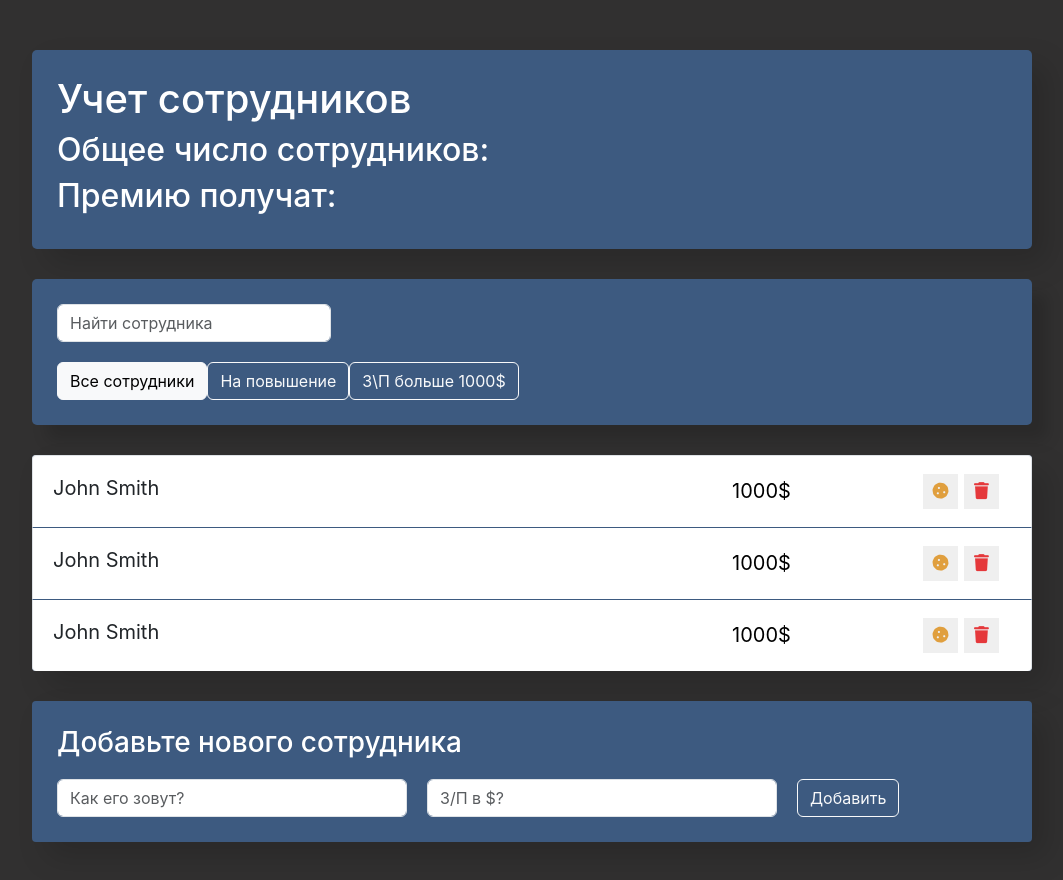
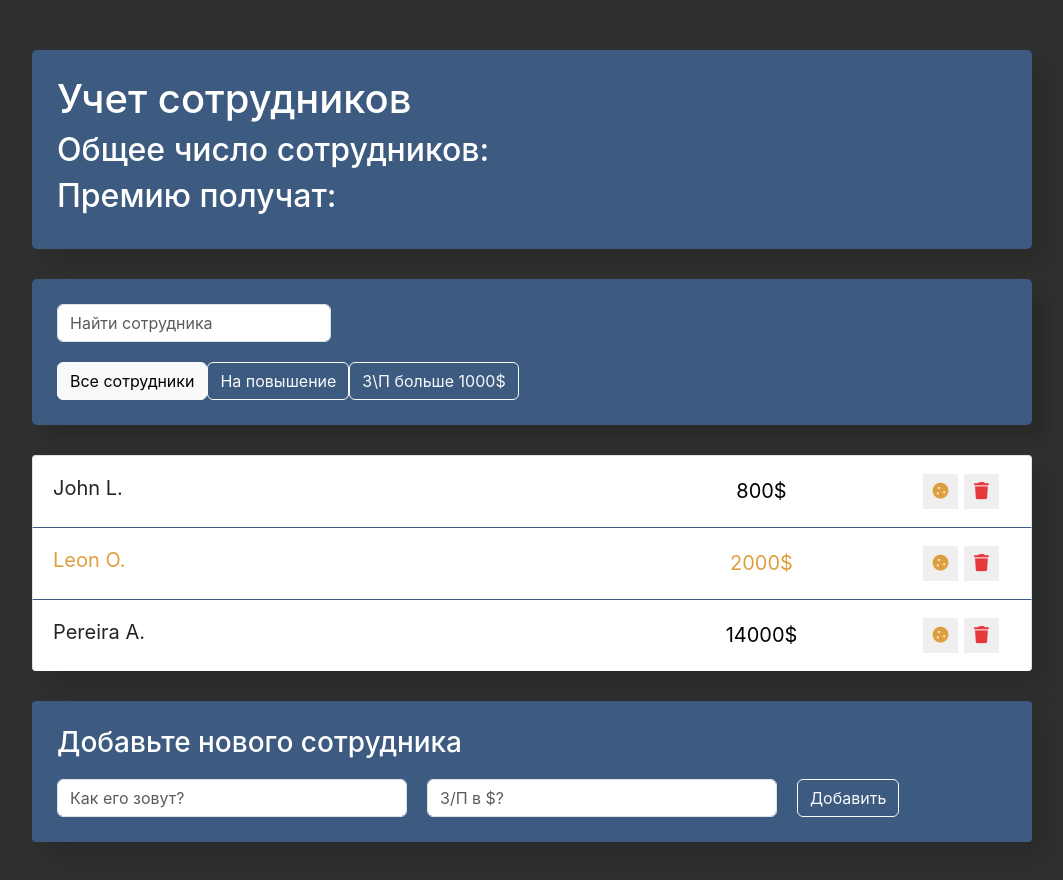
Before and after one commit to aerbet/employees-app, a React (Vite) app: page / in a window 1280 px wide. Shown: the top 880 px of the page, without its empty margins (108-1171 px from the left). Built offline with nearby package versions, Linux system fonts and the light colour scheme.

Commit message:
practicing props

```diff
--- a/package.json
+++ b/package.json
@@ -10,6 +10,7 @@
     "preview": "vite preview"
   },
   "dependencies": {
+    "prop-types": "^15.8.1",
     "react": "^18.2.0",
     "react-dom": "^18.2.0"
   },
--- a/src/components/App/App.jsx
+++ b/src/components/App/App.jsx
@@ -1,12 +1,18 @@
-import './App.css'
 import AppInfo from "../AppInfo/AppInfo.jsx";
 import SearchPanel from "../SearchPanel/SearchPanel.jsx";
 import AppFilter from "../AppFilter/AppFilter.jsx";
 import EmployeesList from "../EmployeesList/EmployeesList.jsx";
 import EmployeesAddForm from "../EmployeesAddForm/EmployeesAddForm.jsx";
 
+import './App.css'
+
 function App() {
 
+  const data = [
+    {name: 'John L.', salary: 800, increase: false},
+    {name: 'Leon O.', salary: 2000, increase: true},
+    {name: 'Pereira A.', salary: 14000, increase: false},
+  ]
 
   return (
     <>
@@ -18,7 +24,7 @@
           <AppFilter />
         </div>
 
-        <EmployeesList />
+        <EmployeesList data={data}/>
         <EmployeesAddForm />
       </div>
     </>
--- a/src/components/EmployeesList/EmployeesList.jsx
+++ b/src/components/EmployeesList/EmployeesList.jsx
@@ -1,14 +1,26 @@
 import "./EmployeesList.css"
 import EmployeesListItem from "../EmployeesListItem/EmployeesListItem.jsx";
+import PropTypes from "prop-types";
 
-const EmployeesList = () => {
+const EmployeesList = ({ data }) => {
+
+  const elements = data.map((item, index) => {
+
+    return (
+      <EmployeesListItem key={index} {...item} />
+    )
+  })
+
   return (
     <ul className="app-list list-group">
-      <EmployeesListItem />
-      <EmployeesListItem />
-      <EmployeesListItem />
+      {elements}
     </ul>
   );
 };
 
+EmployeesList.propTypes = {
+  data: PropTypes.string.isRequired,
+  salary: PropTypes.number.isRequired
+};
+
 export default EmployeesList;
--- a/src/components/EmployeesListItem/EmployeesListItem.jsx
+++ b/src/components/EmployeesListItem/EmployeesListItem.jsx
@@ -1,12 +1,19 @@
 import "./EmployeesListItem.css"
+import PropTypes from "prop-types";
 
-const EmployeesListItem = () => {
+const EmployeesListItem = ({ name, salary, increase }) => {
+
+  let liName = "list-group-item d-flex justify-content-between";
+  if(increase) {
+    liName += ' increase';
+  }
+
   return (
-    <li className="list-group-item d-flex justify-content-between">
-      <span className="list-group-item-label">John Smith</span>
+    <li className={liName}>
+      <span className="list-group-item-label">{name}</span>
       <input type="text"
              className="list-group-item-input"
-             defaultValue="1000$"/>
+             defaultValue={salary + '$'}/>
       <div className='d-flex justify-content-center align-items-center'>
         <button type="button"
                 className="btn-cookie btn-sm ">
@@ -23,4 +30,10 @@
   );
 };
 
+EmployeesListItem.propTypes = {
+  name: PropTypes.string.isRequired,
+  salary: PropTypes.number.isRequired,
+  increase: PropTypes.bool.isRequired,
+};
+
 export default EmployeesListItem;
```
Also changed, not shown: 1 other file (tests, documents, lock files or other folders).
